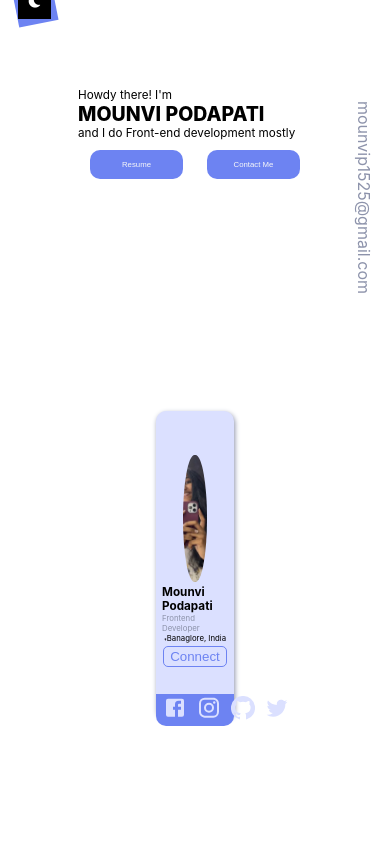
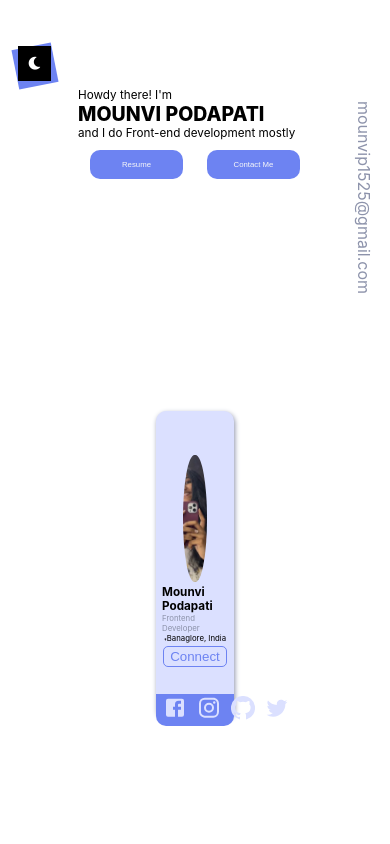
Before and after one commit to mounvip1525/My-Portfolio, a React (Create React App) app: page / in a window 390 px wide. Shown: the top 844 px of the page. Built offline with nearby package versions, Linux system fonts and the light colour scheme.

Commit message:
minr fix

```diff
--- a/src/App.css
+++ b/src/App.css
@@ -195,9 +195,6 @@ input:-webkit-autofill:active {
   .switch{
     font-size:2.9vw;
   }
-  .switch,.switchC{
-    margin-top:-50%
-  }
 }
 @media screen and (max-width:420px){
   .switchC{
@@ -207,6 +204,9 @@ input:-webkit-autofill:active {
 @media screen and (max-width:400px){
   .switch{
     font-size:3.3vw;
+  }
+  .switch,.switchC{
+    margin-top:-34%;
   }
 }
 @media screen and (max-width:370px){
```
